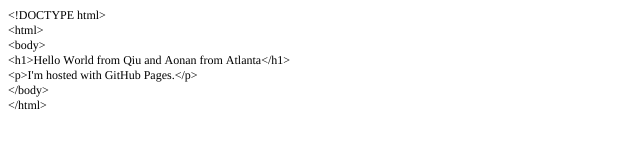
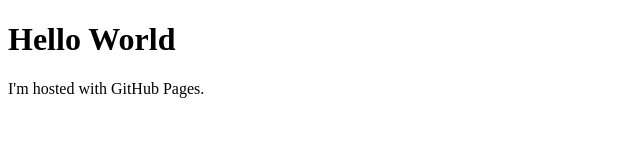
Before and after one commit to cbacademy/cbacademy.github.io, a plain HTML site: page index.html in a window 1280 px wide. Shown: the whole page, without its empty margins (0-640 px from the left). Drawn offline with Linux system fonts and the light colour scheme.

Commit message:
Update index.html

```diff
--- a/index.html
+++ b/index.html
@@ -1,23 +1,7 @@
-<!DOCTYPE html PUBLIC "-//W3C//DTD HTML 4.01//EN" "http://www.w3.org/TR/html4/strict.dtd">
+<!DOCTYPE html>
 <html>
-<head>
-  <meta http-equiv="Content-Type" content="text/html; charset=utf-8">
-  <meta http-equiv="Content-Style-Type" content="text/css">
-  <title></title>
-  <meta name="Generator" content="Cocoa HTML Writer">
-  <meta name="CocoaVersion" content="1348.17">
-  <style type="text/css">
-    p.p1 {margin: 0.0px 0.0px 0.0px 0.0px; line-height: 28.0px; font: 12.0px Times; -webkit-text-stroke: #eeeb82}
-    span.s1 {font-kerning: none}
-  </style>
-</head>
 <body>
-<p class="p1"><span class="s1">&lt;!DOCTYPE html&gt;</span></p>
-<p class="p1"><span class="s1">&lt;html&gt;</span></p>
-<p class="p1"><span class="s1">&lt;body&gt;</span></p>
-<p class="p1"><span class="s1">&lt;h1&gt;Hello World from Qiu and Aonan from Atlanta&lt;/h1&gt;</span></p>
-<p class="p1"><span class="s1">&lt;p&gt;I'm hosted with GitHub Pages.&lt;/p&gt;</span></p>
-<p class="p1"><span class="s1">&lt;/body&gt;</span></p>
-<p class="p1"><span class="s1">&lt;/html&gt;</span></p>
+<h1>Hello World</h1>
+<p>I'm hosted with GitHub Pages.</p>
 </body>
 </html>
```
